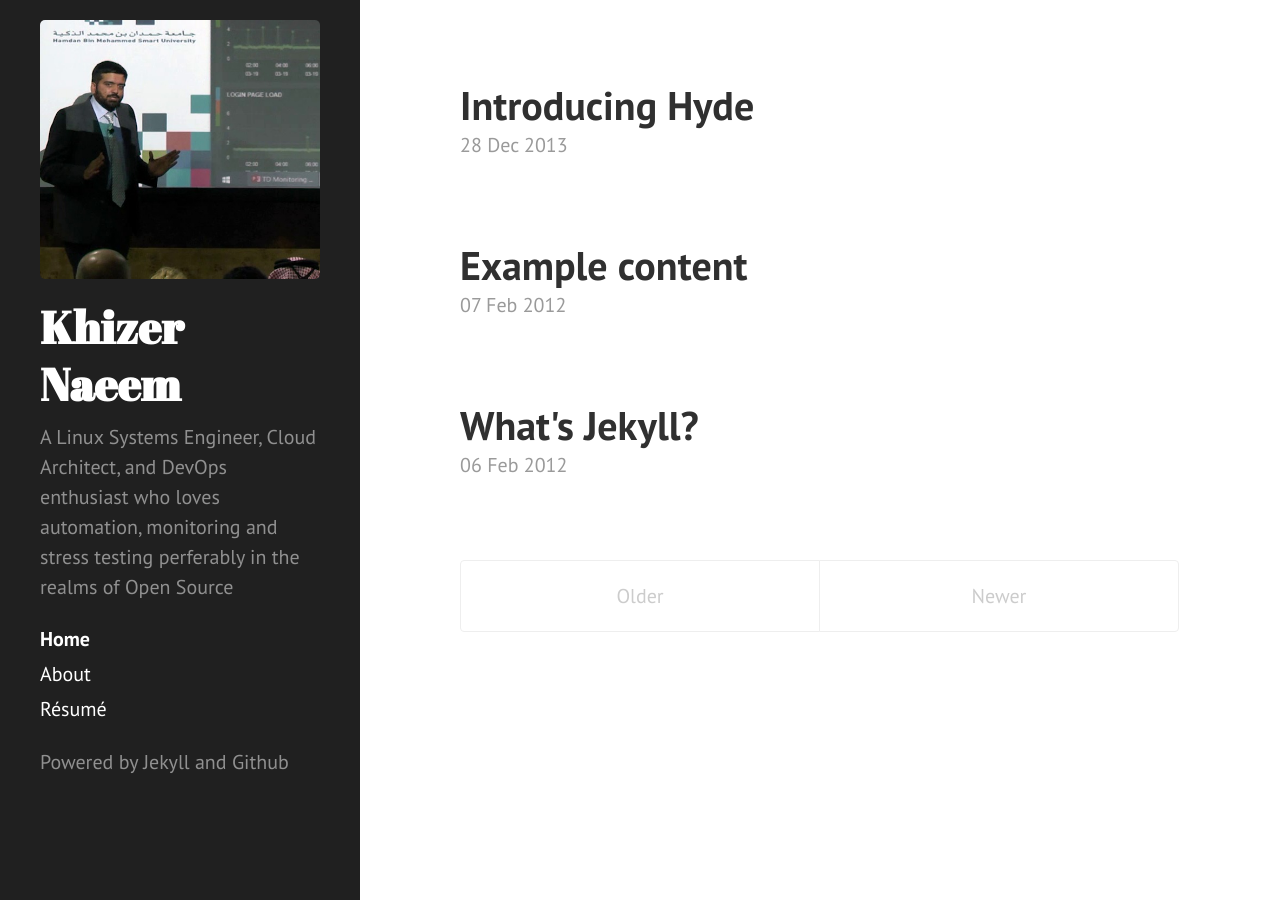
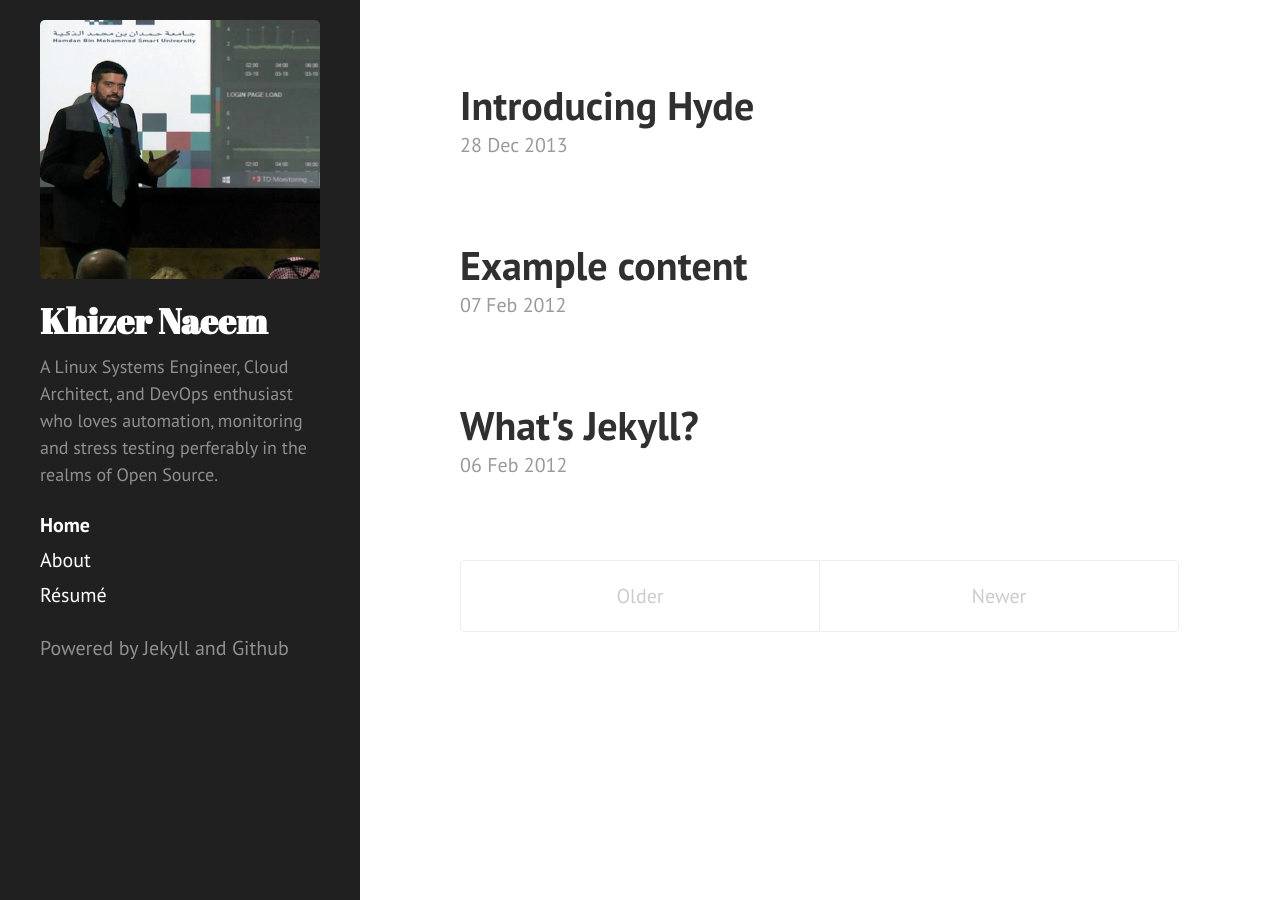
Before and after one commit to kxr/kxr.github.io, a Jekyll site: the page built from index.html, in a window 1280 px wide. Built offline with Jekyll 4.4.1, drawn with Linux system fonts in a browser that asks for light colours; Markdown is read by kramdown in place of the engine named in the settings; the list of posts is cut into pages by our own code.

Commit message:
sidebar font reduction

```diff
--- a/_config.yml
+++ b/_config.yml
@@ -10,7 +10,7 @@ permalink:        pretty
 # Setup
 title:            Khizer Naeem
 tagline:          'Linux, Windows, Cloud and Devops'
-description:      'A Linux Systems Engineer, Cloud Architect, and DevOps enthusiast who loves automation, monitoring and stress testing perferably in the realms of Open Source'
+description:      'A Linux Systems Engineer, Cloud Architect, and DevOps enthusiast who loves automation, monitoring and stress testing perferably in the realms of Open Source.'
 url:              http://kxr.me
 baseurl:          /
 
--- a/public/css/hyde.css
+++ b/public/css/hyde.css
@@ -79,7 +79,7 @@ html {
   color: #fff;
   margin-top: 0;
   font-family: "Abril Fatface", serif;
-  font-size: 2.25rem;
+  font-size: 1.75rem;
 }
 
 /* Sidebar nav */
--- a/public/css/poole.css
+++ b/public/css/poole.css
@@ -260,7 +260,7 @@ tbody tr:nth-child(odd) th {
 
 .lead {
   /*font-size: 1.25rem;*/
-  font-size: 1.0rem;
+  font-size: 0.9rem;
   font-weight: 300;
 }
 
```
